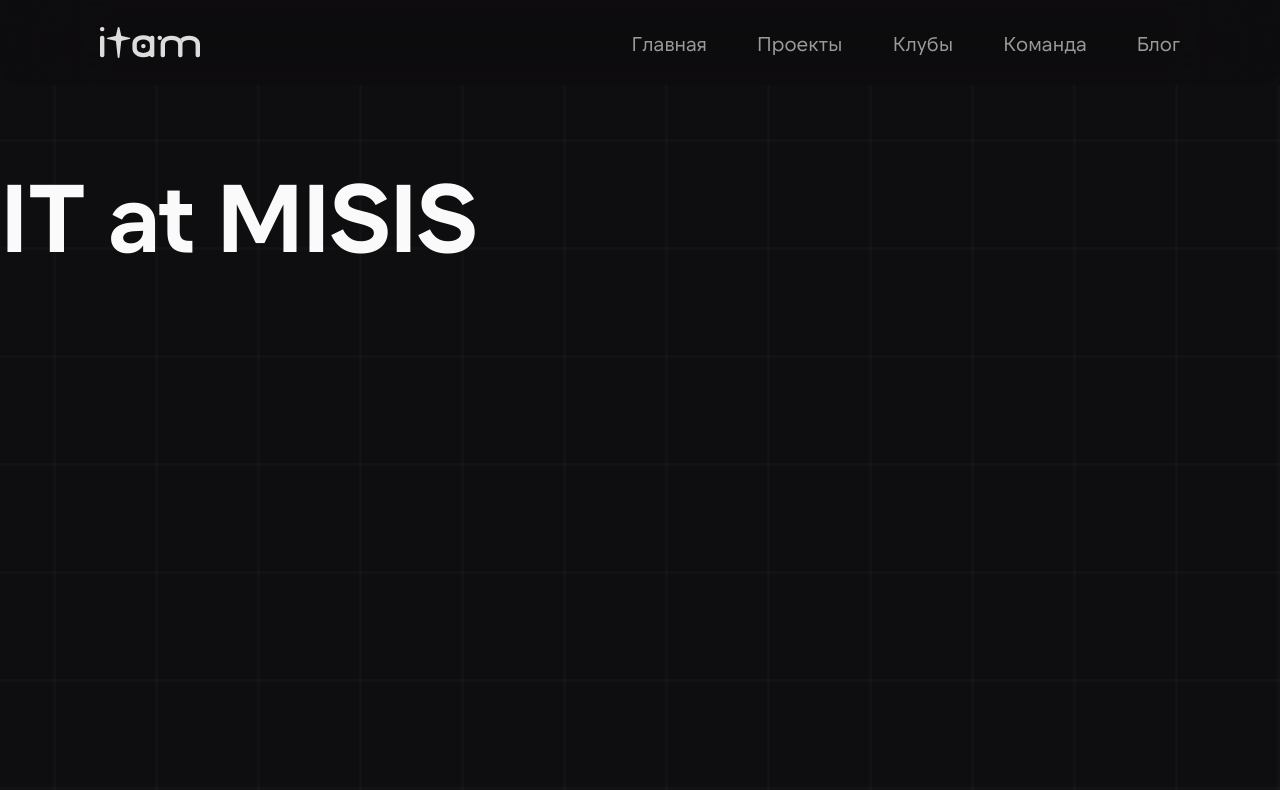
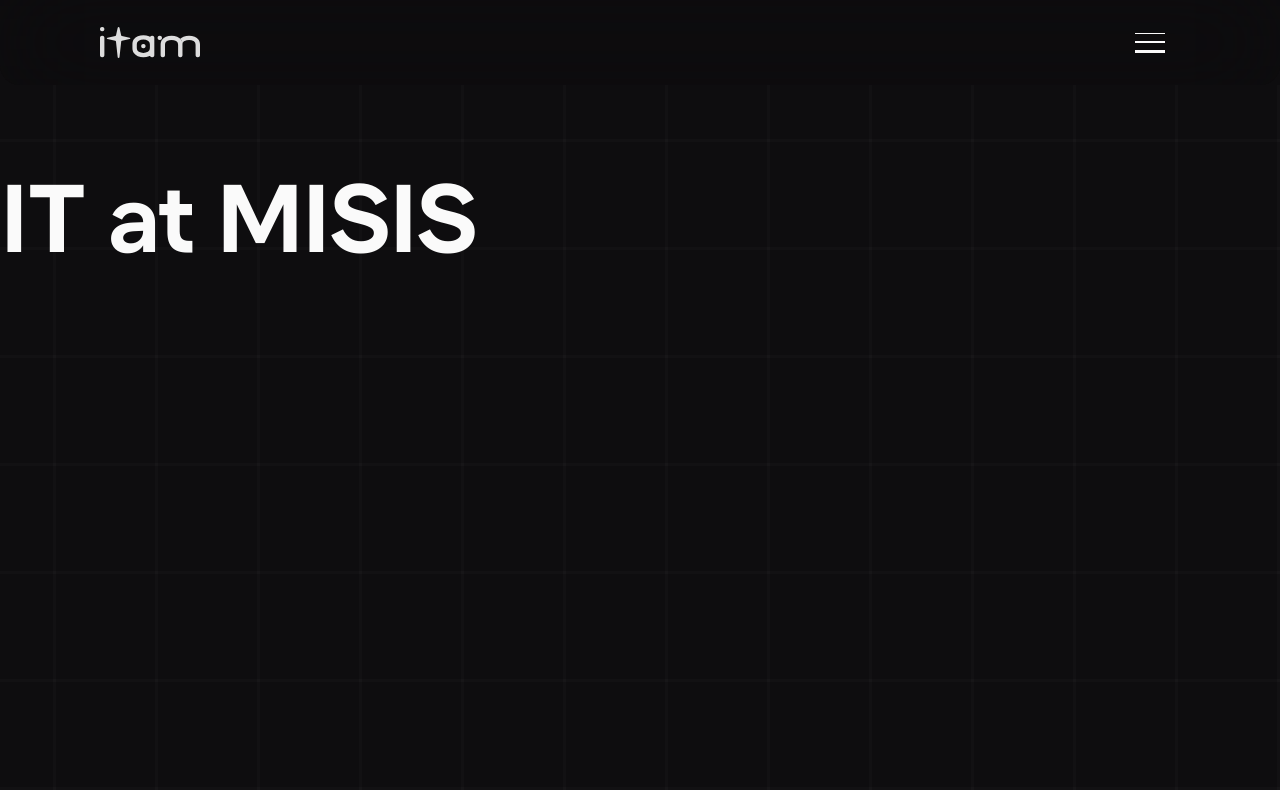
Before and after one commit to DutkinTE/itam_landing, a React (Vite) app: page / in a window 1280 px wide. Shown: the top 790 px of the page. Built offline with nearby package versions, Linux system fonts and the light colour scheme.

Commit message:
edit appbar

```diff
--- a/src/components/Header.tsx
+++ b/src/components/Header.tsx
@@ -1,31 +1,34 @@
-import { type JSX } from "react";
+import { type JSX, useState } from "react";
 import "./header.css";
 
 export default function Header(): JSX.Element {
+    const [isActive, setIsActive] = useState(false);
+
+    const handleToggleMenu = (): void => {
+        setIsActive((prev) => !prev);
+    };
+
     return (
-        <header className="header">
-            <div className="container header__inner">
-                <div className="brand">
-                    <img src="./images/Logo.svg" alt="Логотип IT at MISIS" className="brand__mark" />
+        <header className={`header`}>
+            <div className={`${isActive ? " header__active" : "header__disabled"}`}>
+                <div className={`container header__inner`}>
+                    <div className="brand">
+                        <img src="./images/Logo.svg" alt="Логотип IT at MISIS" className="brand__mark" />
+                    </div>
+                    <button
+                        type="button"
+                        className="header__menu"
+                        onClick={handleToggleMenu}
+                        aria-label="Открыть меню"
+                        aria-pressed={isActive}
+                    >
+                        <div className="header__menu1line"></div>
+                        <div className="header__menu2line"></div>
+                        <div className="header__menu3line"></div>
+                    </button>
                 </div>
-                <nav className="nav" aria-label="Навигация">
-                    <a className="nav__link" href="#highest-point">
-                        Главная
-                    </a>
-                    <a className="nav__link" href="#projects">
-                        Проекты
-                    </a>
-                    <a className="nav__link" href="#clubs">
-                        Клубы
-                    </a>
-                    <a className="nav__link" href="#team">
-                        Команда
-                    </a>
-                    <a className="nav__link" href="#blog">
-                        Блог
-                    </a>
-                </nav>
             </div>
+
         </header >
     );
 }
--- a/src/components/header.css
+++ b/src/components/header.css
@@ -1,7 +1,7 @@
 @charset "utf-8";
 
 .header {
-    position: sticky;
+    position: fixed;
     top: 0;
     z-index: 50;
     left: 0;
@@ -12,6 +12,7 @@
     backdrop-filter: blur(50px);
     border-bottom-left-radius: 20px;
     border-bottom-right-radius: 20px;
+    transition: all 0.5s ease;
 }
 
 .header a {
@@ -25,6 +26,17 @@
     height: 85px;
     align-items: center;
     justify-content: space-between;
+    transition: all 0.5s ease;
+}
+
+.header__disabled {
+    height: 85px;
+    transition: all 0.5s ease;
+}
+
+.header__active {
+    height: 531px;
+    transition: all 0.5s ease;
 }
 
 .brand {
@@ -57,3 +69,70 @@
 .nav {
     display: flex;
 }
+
+.header__menu {
+    display: inline-flex;
+    width: 60px;
+    height: 60px;
+    padding: 10px 15px;
+    flex-direction: column;
+    justify-content: center;
+    align-items: flex-start;
+    gap: 7px;
+    flex-shrink: 0;
+    aspect-ratio: 1/1;
+    border-radius: 12px;
+    border: none;
+    background: transparent;
+    transition: all 0.5s ease;
+}
+
+.header__menu:hover {
+    background: var(--bg-secondary-block);
+}
+
+.header__menu1line {
+    width: 30px;
+    height: 1px;
+    background: var(--white-main);
+    transition: all 0.5s ease;
+}
+
+.header__menu:hover .header__menu1line {
+    transform: translateY(19px);
+}
+
+.header__active .header__menu1line {
+    transform: translateY(8px);
+}
+
+.header__active:hover .header__menu1line {
+    transform: translateY(8px);
+}
+
+.header__menu2line {
+    width: 30px;
+    height: 2px;
+    background: var(--white-main);
+}
+
+.header__menu3line {
+    width: 30px;
+    height: 3px;
+    background: var(--white-main);
+    transition: all 0.5s ease;
+}
+
+.header__menu:hover .header__menu3line {
+    transform: translateY(-19px);
+}
+
+.header__active .header__menu3line {
+    transform: translateY(-9px);
+    height: 2px;
+}
+
+.header__active:hover .header__menu3line {
+    transform: translateY(-9px);
+    height: 2px;
+}
--- a/src/components/hero.css
+++ b/src/components/hero.css
@@ -1,6 +1,7 @@
 .hero {
     position: relative;
     overflow: hidden;
+    margin-top: 85px;
 }
 
 .hero__bg {
```
